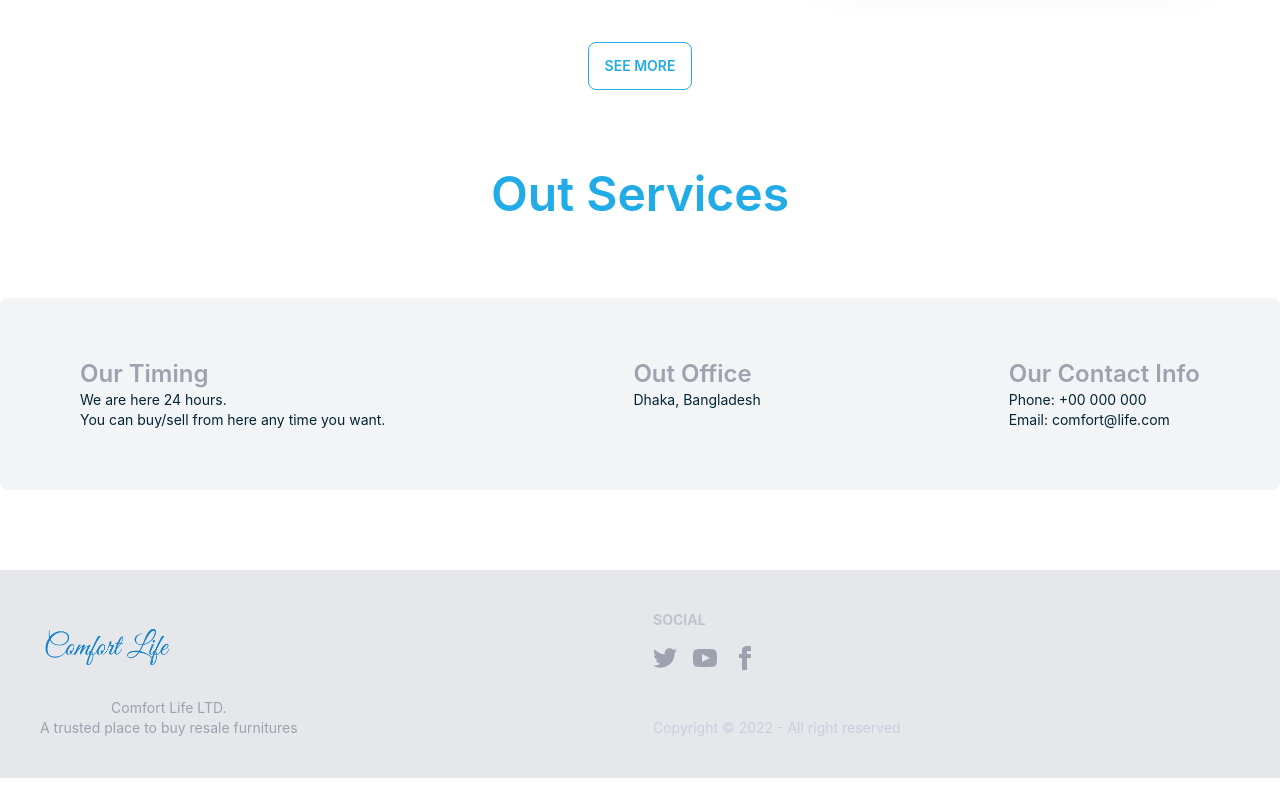
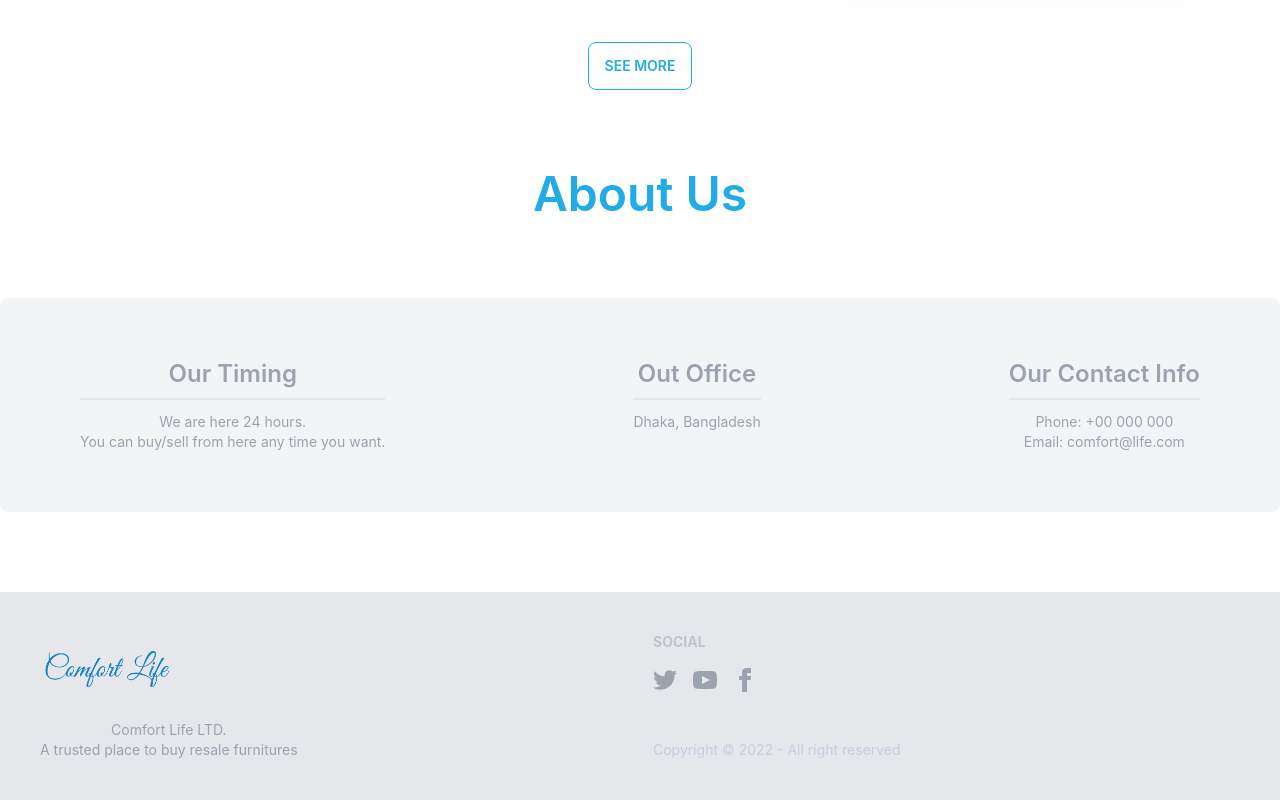
Before and after one commit to md-mahin-islam-mahi/Comfort-Life-Client, a React (Create React App) app: page / in a window 1280 px wide. Shown: the part 2494-3294 px from the top of the page. Before the commit the page ends 3272 px from the top, so only its background shows below. Built offline with nearby package versions, Linux system fonts and the light colour scheme; no server answers.

Commit message:
finished

```diff
--- a/src/Components/Dashboard/AddItem/AddItem.js
+++ b/src/Components/Dashboard/AddItem/AddItem.js
@@ -25,7 +25,6 @@ const AddItem = () => {
             .then(res => res.json())
             .then(imgData => {
                 if (imgData.success === true) {
-                    console.log(imgData.data.url);
                     const product = {
                         sellerName: data.salerName,
                         location: data.location,
@@ -49,7 +48,6 @@ const AddItem = () => {
                     })
                         .then(res => res.json())
                         .then(data => {
-                            console.log(data);
                             if(data.acknowledged === true) {
                                 toast.success('Added items successfully');
                                 navigate("/");
--- a/src/Components/Dashboard/Dashboard.js
+++ b/src/Components/Dashboard/Dashboard.js
@@ -40,7 +40,6 @@ const Dashboard = () => {
                                 <>
                                     <Link to="/dashboard/add-item/">Add a Product</Link>
                                     <Link to="/dashboard/my-products">My Products</Link>
-                                    <Link>My Buyers</Link>
                                 </>
                             }
                         </li>
--- a/src/Components/Dashboard/MyOrders/MyOrders.js
+++ b/src/Components/Dashboard/MyOrders/MyOrders.js
@@ -30,6 +30,21 @@ const MyOrders = () => {
             },
         })
             .then(res => res.json())
+            .then(data => {
+                alert("Are you sure you want to delete?")
+                if (data.acknowledged === true) {
+                    toast.success("Removed order from wishlist successfully");
+                    refetch();
+                }
+            })
+
+            fetch(`http://localhost:5000/furniture-update/${id}`, {
+            method: 'PATCH',
+            headers: {
+                'Content-Type': 'application/json'
+            },
+        })
+            .then(res => res.json(furnitures))
             .then(data => {
                 alert("Are you sure you want to delete?")
                 if (data.acknowledged === true) {
--- a/src/Components/Dashboard/Payment/CheckoutForm.js
+++ b/src/Components/Dashboard/Payment/CheckoutForm.js
@@ -64,7 +64,6 @@ const CheckoutForm = ({ furniture }) => {
             setCardError(confirmationError.message);
             return;
         }
-        console.log(paymentIntent);
         if (paymentIntent.status === "succeeded") {
             toast.success("Payment success")
         }
--- a/src/Components/Pages/Advertisement/Advertisement.js
+++ b/src/Components/Pages/Advertisement/Advertisement.js
@@ -4,7 +4,6 @@ import { FaCheckCircle } from 'react-icons/fa'
 
 const Advertisement = ({ furniture }) => {
     const { productName, sellerEmail, sellerName, condition, price, image } = furniture;
-    console.log(furniture);
 
     const { data: seller = [] } = useQuery({
         queryKey: 'seller',
--- a/src/Components/Pages/Home/Collections/CollectionsCard.js
+++ b/src/Components/Pages/Home/Collections/CollectionsCard.js
@@ -5,7 +5,7 @@ import { FaCheckCircle } from 'react-icons/fa'
 const CollectionsCard = ({ option, setFruniture }) => {
     const { productName, condition, image, description, sellerName, sellerEmail, price } = option;
 
-    console.log(option);
+
     const { data: seller = [] } = useQuery({
         queryKey: 'user',
         queryFn: async () => {
@@ -28,7 +28,7 @@ const CollectionsCard = ({ option, setFruniture }) => {
                         Seller:
                         <span className='font-semibold ml-3'> {sellerName}</span>
                         {
-                            seller.isVarified && <FaCheckCircle className='ml-3 text-blue-500' />
+                            seller.isVarified === true && <FaCheckCircle className='ml-3 text-blue-500' />
                         }
                     </p>
                     <p className='text-gray-400'>Condition: {condition}</p>
--- a/src/Components/Pages/Home/Collections/DetailModa.js
+++ b/src/Components/Pages/Home/Collections/DetailModa.js
@@ -7,8 +7,6 @@ const DetailModa = ({ furniture }) => {
     const { user } = useContext(AuthContext);
 
     const addToWishlist = () => {
-
-        console.log({ phone, location });
 
         const product = {
             productName,
--- a/src/Components/Pages/Home/Extra/ExtraSection.js
+++ b/src/Components/Pages/Home/Extra/ExtraSection.js
@@ -4,20 +4,20 @@ const ExtraSection = () => {
     return (
         <div className="footer p-10 bg-gray-100 text-primary-content my-20 rounded-lg">
                 <div className='mx-auto lg:flex'>
-                    <div className='text-start my-5'>
-                        <h3 className="text-2xl text-gray-400 font-semibold">Our Timing</h3>
-                        <p>We are here 24 hours. <br /> You can buy/sell from here any time you want.</p>
+                    <div className='text-center my-5'>
+                        <h3 className="text-2xl text-gray-400 font-semibold pb-2 mb-3 border-b-2">Our Timing</h3>
+                        <p className='text-gray-400'>We are here 24 hours. <br /> You can buy/sell from here any time you want.</p>
                     </div>
 
-                    <div className='text-start my-5 lg:mx-60'>
-                        <h3 className="text-2xl text-gray-400 font-semibold">Out Office</h3>
-                        <p>Dhaka, Bangladesh</p>
+                    <div className='text-center my-5 lg:mx-60'>
+                        <h3 className="text-2xl text-gray-400 font-semibold pb-2 mb-3 border-b-2">Out Office</h3>
+                        <p className='text-gray-400'>Dhaka, Bangladesh</p>
                     </div>
 
-                    <div className='text-start my-5'>
-                        <h3 className="text-2xl text-gray-400 font-semibold">Our Contact Info</h3>
-                        <p>Phone: +00 000 000</p>
-                        <p>Email: comfort@life.com</p>
+                    <div className='text-center my-5'>
+                        <h3 className="text-2xl text-gray-400 font-semibold pb-2 mb-3 border-b-2">Our Contact Info</h3>
+                        <p className='text-gray-400'>Phone: +00 000 000</p>
+                        <p className='text-gray-400'>Email: comfort@life.com</p>
                     </div>
                 </div>
         </div>
--- a/src/Components/Pages/Home/Home.js
+++ b/src/Components/Pages/Home/Home.js
@@ -84,7 +84,7 @@ const Home = () => {
             </Link>
 
             <div>
-                <h2 className="text-5xl text-primary font-semibold">Out Services</h2>
+                <h2 className="text-5xl text-primary font-semibold">About Us</h2>
                 <ExtraSection></ExtraSection>
             </div>
         </div>
--- a/src/Components/Pages/Login/Login.js
+++ b/src/Components/Pages/Login/Login.js
@@ -36,7 +36,6 @@ const Login = () => {
                 })
                     .then(res => res.json())
                     .then(data => {
-                        console.log(data);
                         localStorage.setItem("token", data.token);
                     })
 
@@ -105,10 +104,7 @@ const Login = () => {
                             </div>
                             <p className="text-xl text-red-500">{error}</p>
                             <p className='text-gray-500'>Don't have an account? Please <Link to="/signup"><span className='text-primary font-semibold'>Sign Up</span></Link></p>
-                            <div className="divider">OR</div>
-                            <div>
-                                <button onClick={signInGoogle} className='btn btn-error btn-outline w-full'>Contineu with Google</button>
-                            </div>
+
                         </div>
                     </form>
                 </div>
--- a/src/Components/Pages/Signup/Signup.js
+++ b/src/Components/Pages/Signup/Signup.js
@@ -42,7 +42,6 @@ const Signup = () => {
                 })
                     .then(res => res.json())
                     .then(data => {
-                        console.log(data);
                         localStorage.setItem("token", data.token);
                     })
                     .catch(err => console.error(err));
@@ -101,7 +100,6 @@ const Signup = () => {
                 })
                     .then(res => res.json())
                     .then(data => {
-                        console.log(data);
                         localStorage.setItem("token", data.token);
                     })
                 if (user.uid) {
```
